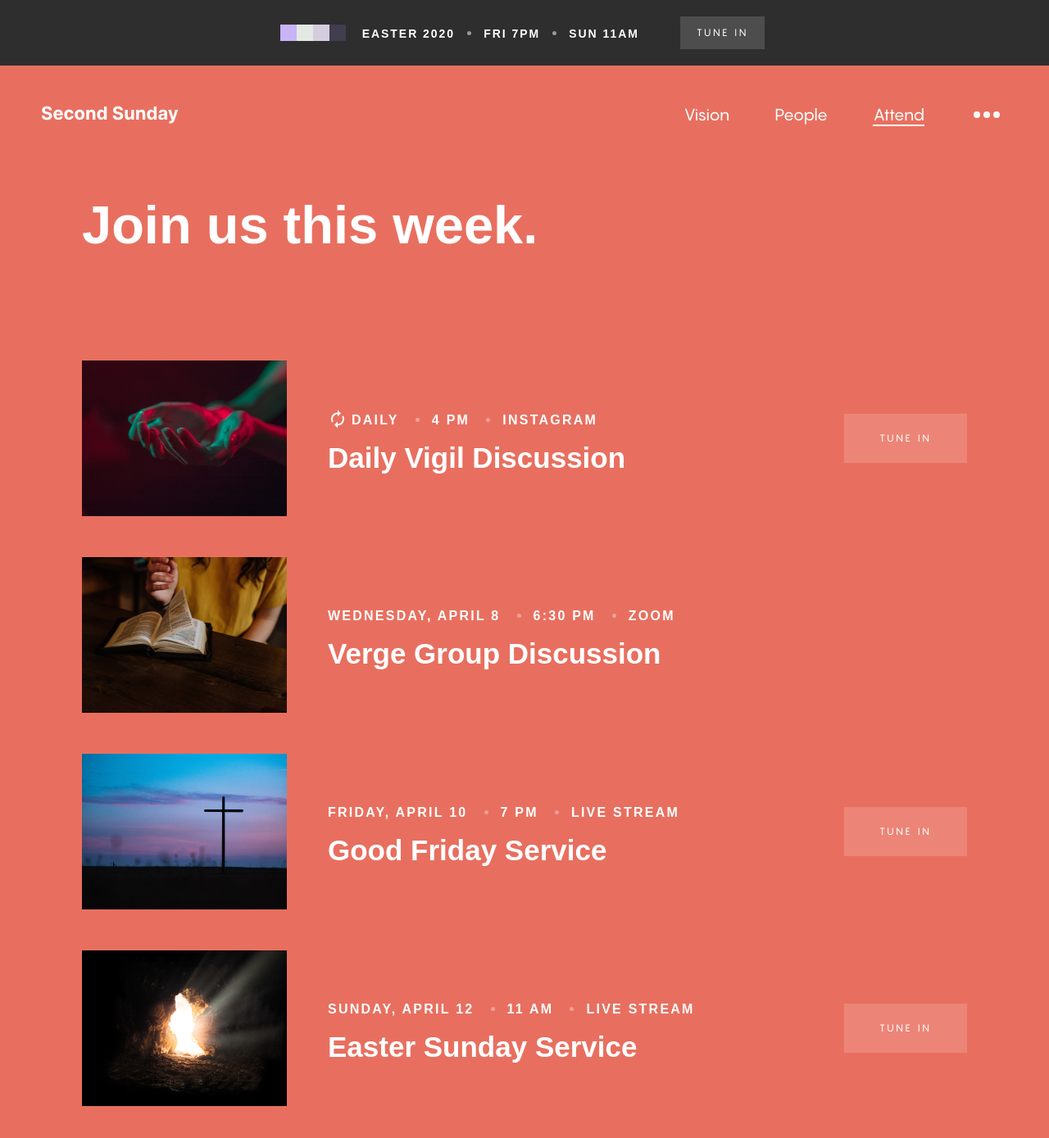
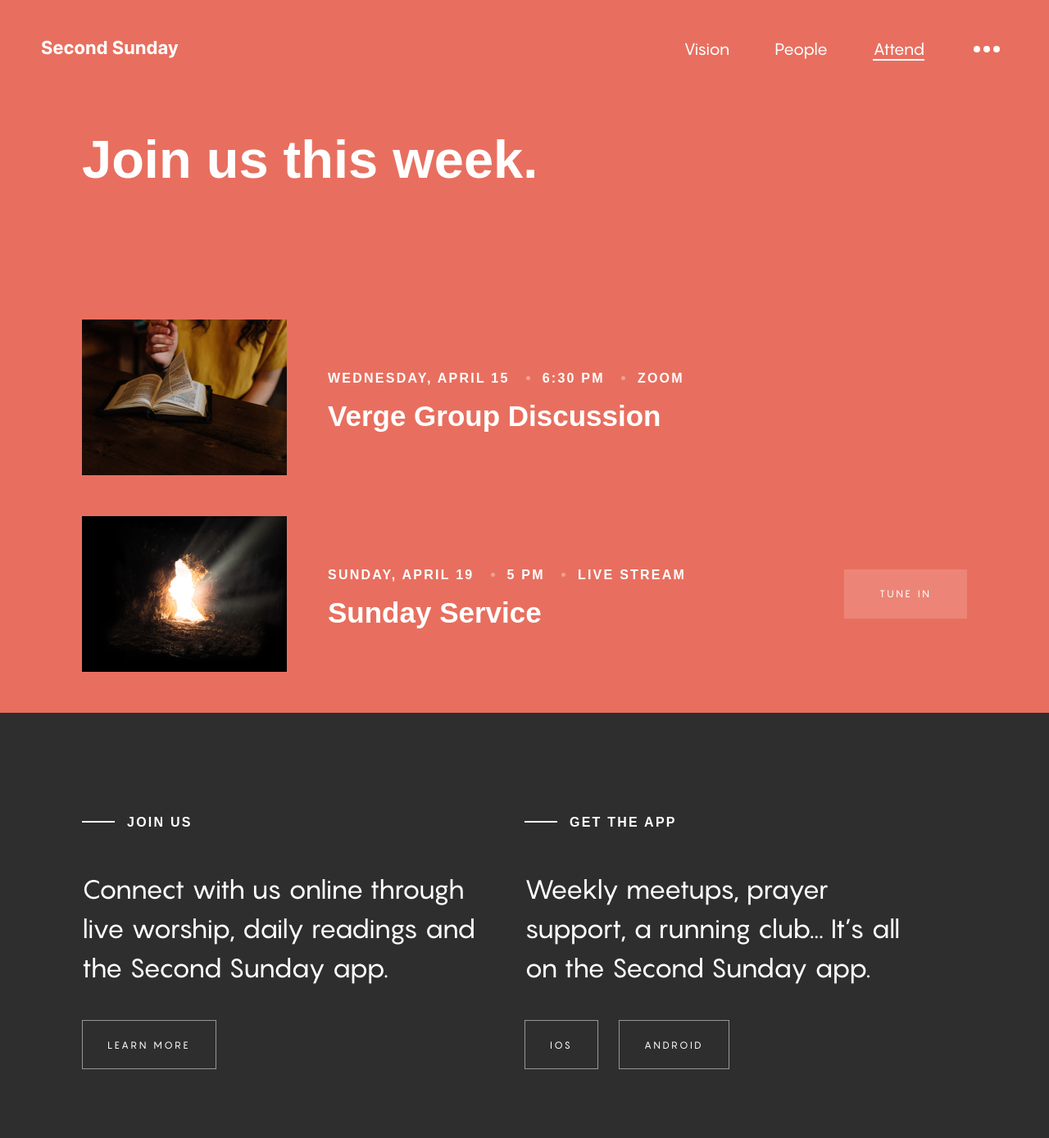
Before and after one commit to roryreiff/secondsunday, a Jekyll site: the page built from attend.html, in a window 1280 px wide and 1400 px high. Shown: the top 1389 px of the window at 82% size. Built offline with Jekyll 4.4.1, drawn with Linux system fonts in a browser that asks for light colours; some web fonts are replaced.

Commit message:
updated attend page

```diff
--- a/_config.yml
+++ b/_config.yml
@@ -11,7 +11,7 @@ links:
   giving: https://pushpay.com/g/secondsundaysd
   instagram: https://www.instagram.com/secondsundaysd
   facebook: https://www.facebook.com/secondsundaysd
-  youtube: https://www.youtube.com/channel/UCGzUnJfY2TQeJzQALnxgcng
+  youtube: https://www.youtube.com/c/secondsundaysd
   app-ios: https://apps.apple.com/us/app/second-sunday/id1453092699
   app-android: https://play.google.com/store/apps/details?id=io.pushpay.secondsundayministries
 
--- a/_layouts/default.html
+++ b/_layouts/default.html
@@ -3,16 +3,7 @@
 
   {% include head.html %}
 
-  <body class="{{page.body-class}} hasbanner" {% if page.background-image %} style="background-image: url({{page.background-image}})"{% endif %}>
-
-    <div id="site-banner">
-      <ul>
-        <li class="break-line">Easter 2020<span class="dot"></span></li>
-        <li>Fri 7pm<span class="dot"></span></li>
-        <li>Sun 11am</li>
-      </ul>
-      <a class="button" href="https://www.youtube.com/channel/UCGzUnJfY2TQeJzQALnxgcng">Tune In</a>
-    </div>
+  <body class="{{page.body-class}}" {% if page.background-image %} style="background-image: url({{page.background-image}})"{% endif %}>
 
     <header>
     <!-- menu test as per https://codepen.io/markcaron/pen/pPZVWO -->
--- a/attend.html
+++ b/attend.html
@@ -13,28 +13,11 @@ body-class: page-attend
   <div class="container">
 
     <div class="event">
-      <img src="/assets/images/attend/daily-vigil@2x.jpg" />
-      <div class="event-info">
-          <div class="event-text">
-            <ul>
-              <li><span class="repeat"></span>Daily</li>
-              <li><span class="dot"></span>4 PM</li>
-              <li><span class="dot"></span>Instagram</li>
-            </ul>
-            <h3>Daily Vigil Discussion</h3>
-          </div>
-        </div>
-      <div class="button">
-        <a class="button" href="{{site.links.instagram}}">Tune In</a>
-      </div>
-    </div>
-
-    <div class="event">
       <img src="/assets/images/attend/verge@2x.jpg" />
       <div class="event-info">
           <div class="event-text">
             <ul>
-              <li>Wednesday, April 8</li>
+              <li>Wednesday, April 15</li>
               <li><span class="dot"></span>6:30 PM</li>
               <li><span class="dot"></span>Zoom</li>
             </ul>
@@ -49,32 +32,15 @@ body-class: page-attend
     </div>
 
     <div class="event">
-      <img src="/assets/images/attend/good-friday@2x.jpg" />
-      <div class="event-info">
-          <div class="event-text">
-            <ul>
-              <li>Friday, April 10</li>
-              <li><span class="dot"></span>7 PM</li>
-              <li><span class="dot"></span>Live Stream</li>
-            </ul>
-            <h3>Good Friday Service</h3>
-          </div>
-        </div>
-      <div class="button">
-        <a class="button" href="{{site.links.youtube}}">Tune In</a>
-      </div>
-    </div>
-
-    <div class="event">
       <img src="/assets/images/attend/easter-sunday@2x.jpg" />
       <div class="event-info">
           <div class="event-text">
             <ul>
-              <li>Sunday, April 12</li>
-              <li><span class="dot"></span>11 AM</li>
+              <li>Sunday, April 19</li>
+              <li><span class="dot"></span>5 PM</li>
               <li><span class="dot"></span>Live Stream</li>
             </ul>
-            <h3>Easter Sunday Service</h3>
+            <h3>Sunday Service</h3>
           </div>
         </div>
       <div class="button">
```
Also changed, not shown: _includes/sitebanneer.html (added, +8 -0 lines), assets/images/attend/sunday-service@2x.jpg (added), 15 other files.
